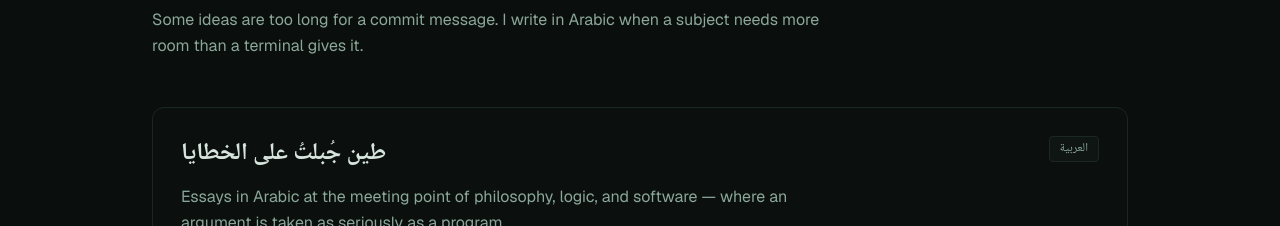
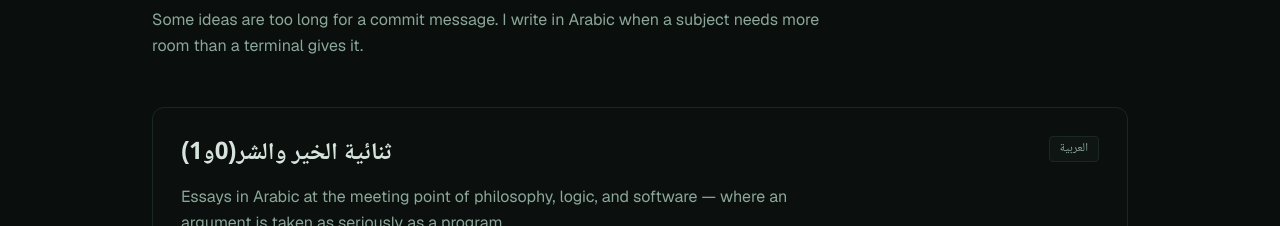
Before and after one commit to SssiiiSssii1/DiphroME, a Next.js app: page / in a window 1280 px wide. Shown: the part 6660-6886 px from the top of the page. Built offline with nearby package versions, Linux system fonts and the light colour scheme.

Commit message:
add(docus)

```diff
--- a/data/writing.ts
+++ b/data/writing.ts
@@ -6,7 +6,7 @@ import type { Writing } from "./types";
  */
 export const writings: Writing[] = [
   {
-    title: "طين جُبلتُ على الخطايا",
+    title: "ثنائية الخير والشر(0و1)",
     description:
       "Essays in Arabic at the meeting point of philosophy, logic, and software — where an argument is taken as seriously as a program.",
     href: "https://diphro.blogspot.com",
--- /dev/null
+++ b/pnpm-workspace.yaml
@@ -0,0 +1,2 @@
+allowBuilds:
+  unrs-resolver: set this to true or false
```
Also changed, not shown: 1 other file (tests, documents, lock files or other folders).
